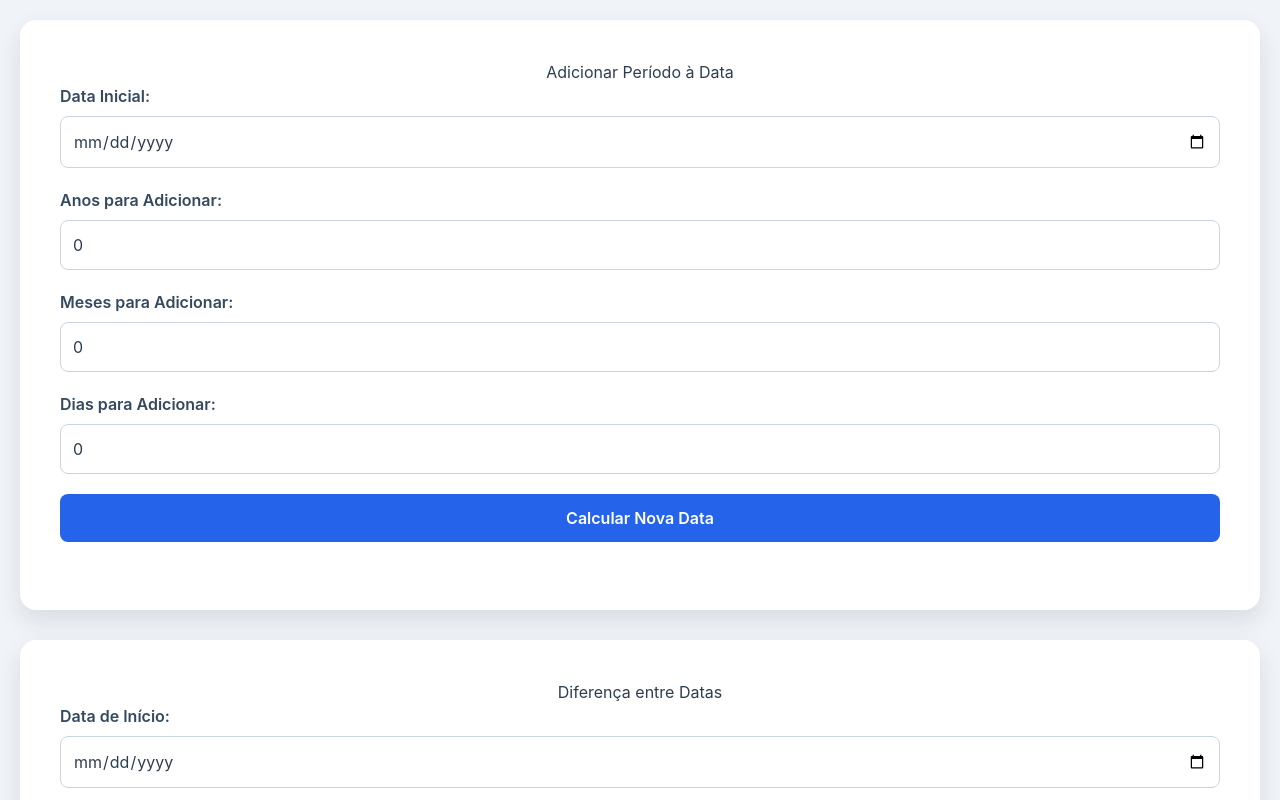
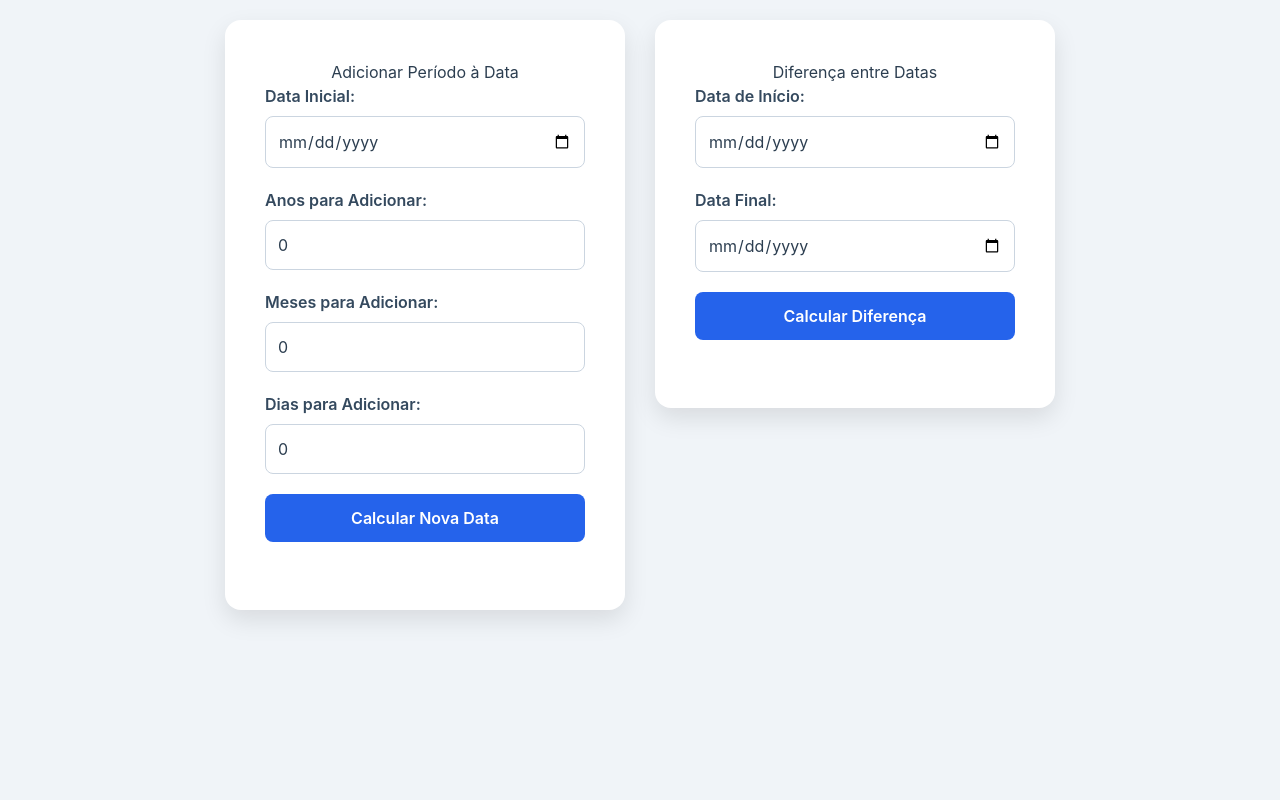
Before and after one commit to flou-ainan/calculador-de-datas, a plain HTML site: page index.html in a window 1280 px wide. Shown: the top 800 px of the page. Drawn offline with nearby package versions, Linux system fonts and the light colour scheme.

Commit message:
responsividade corrigida

```diff
--- a/index.html
+++ b/index.html
@@ -4,6 +4,7 @@
     <meta charset="UTF-8">
     <meta name="viewport" content="width=device-width, initial-scale=1.0">
     <title>Calculadora de Data</title>
+    <!-- Tailwind CSS CDN - Carregado ANTES do seu CSS personalizado -->
     <script src="https://cdn.tailwindcss.com"></script>
     <style>
         body {
@@ -24,10 +25,10 @@
             padding: 2.5rem; /* Aumentado o padding */
             border-radius: 1rem; /* Cantos mais arredondados */
             box-shadow: 0 10px 25px rgba(0, 0, 0, 0.1); /* Sombra mais pronunciada */
-            max-width: 500px;
-            width: 100%;
+            width: 100%; /* Começa com 100% de largura para mobile */
             text-align: center;
             flex-grow: 1; /* Permite que os cards cresçam para preencher o espaço disponível */
+            /* Removido o max-width inicial para evitar conflitos */
         }
         h1 {
             color: #2c3e50; /* Cor do título */
@@ -101,12 +102,12 @@
         /* Media queries para responsividade */
         @media (min-width: 768px) {
             .container {
-                max-width: 45%; /* Permite dois cards lado a lado em telas maiores */
+                max-width: 45% !important; /* Permite dois cards lado a lado em telas maiores */
             }
         }
         @media (min-width: 1024px) {
             .container {
-                max-width: 400px; /* Limita a largura em telas muito grandes */
+                max-width: 400px !important; /* Limita a largura em telas muito grandes */
             }
         }
     </style>
```
